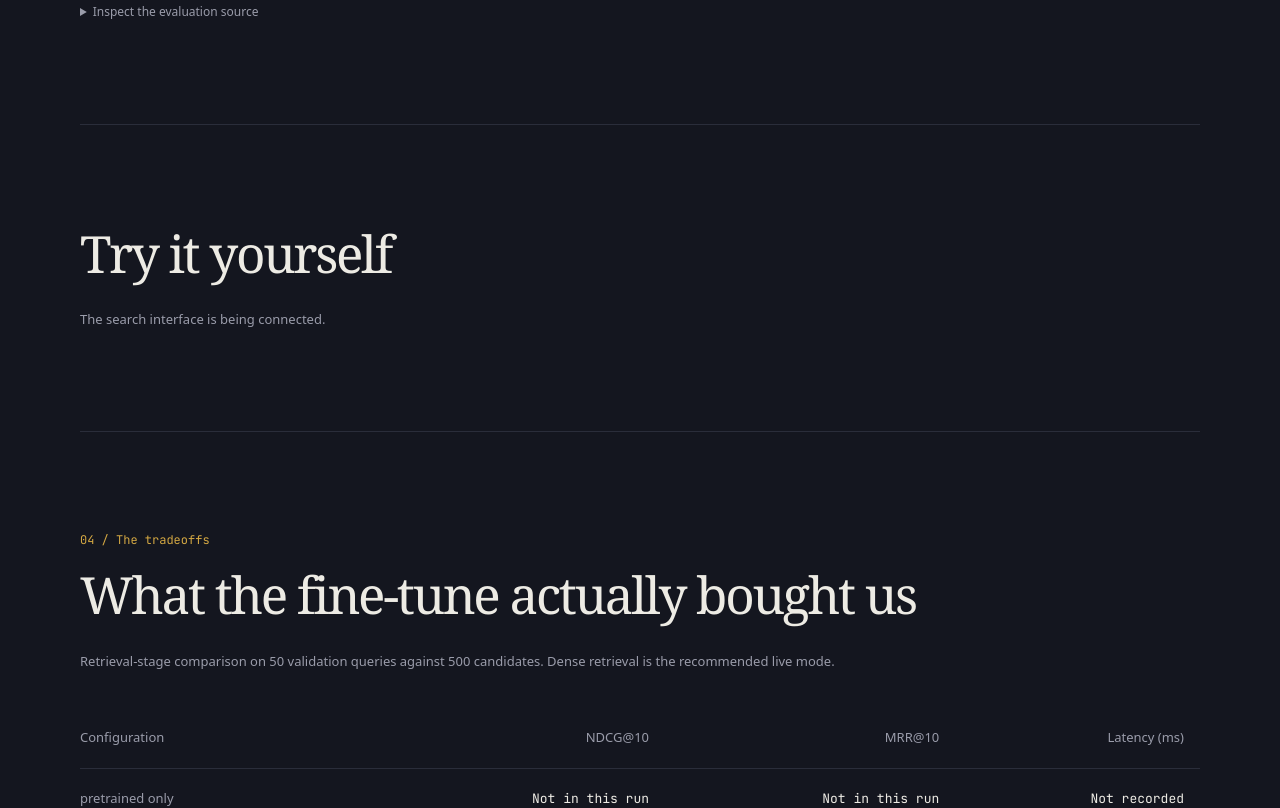
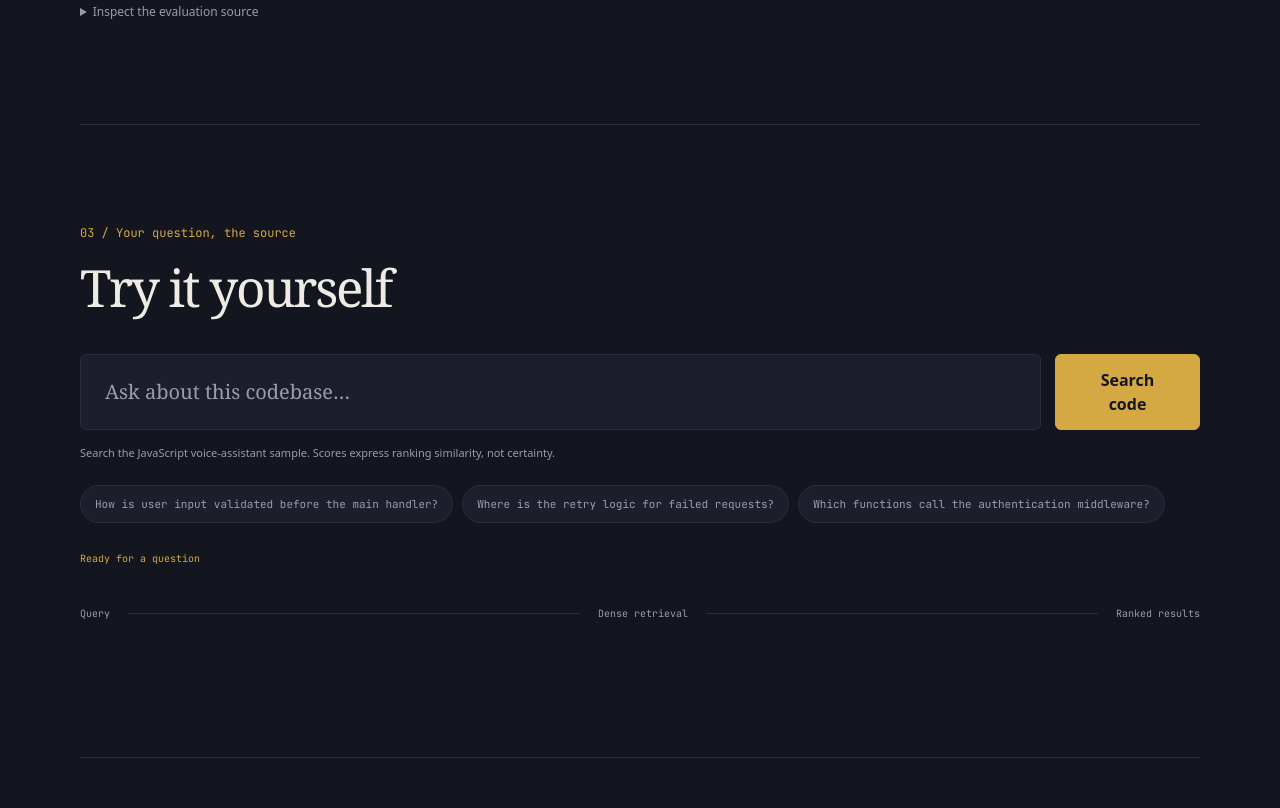
Before and after one commit to AyushSinha2210/Team_Aftermath, a React (Vite) app in the folder frontend/: page / in a window 1280 px wide. Shown: the part 2460-3268 px from the top of the page. Built offline with nearby package versions, Linux system fonts and the light colour scheme.

Commit message:
feat(demo): integrate real search loading empty retry and recording states

```diff
--- a/frontend/src/App.jsx
+++ b/frontend/src/App.jsx
@@ -8,8 +8,9 @@ import Ablation from './components/Ablation';
 import Versioning from './components/Versioning';
 import Footer from './components/Footer';
 import TokenShowcase from './components/TokenShowcase';
+import LiveDemo from './components/LiveDemo';
 
 export default function App() {
   if (window.location.pathname === '/design-system') return <TokenShowcase />;
-  return <><Navigation /><LaptopReveal /><main className="page-shell" id="main" tabIndex={-1}><Hero /><Problem /><Pipeline /><Benchmarks /><section className="section" id="demo"><h2>Try it yourself</h2><p className="section-note">The search interface is being connected.</p></section><Ablation /><Versioning /></main><Footer /></>;
+  return <><Navigation /><LaptopReveal /><main className="page-shell" id="main" tabIndex={-1}><Hero /><Problem /><Pipeline /><Benchmarks /><LiveDemo /><Ablation /><Versioning /></main><Footer /></>;
 }
--- /dev/null
+++ b/frontend/src/components/LiveDemo.jsx
@@ -0,0 +1,21 @@
+import { Button } from './Controls';
+import { useSearch } from '../hooks/useSearch';
+import QueryForm from './QueryForm';
+import Results from './Results';
+import MiniPipeline from './MiniPipeline';
+import './demo.css';
+
+export default function LiveDemo() {
+  const search = useSearch();
+  const loading = search.phase === 'loading';
+  return <section className="section" id="demo">
+    <p className="section-number">03 / Your question, the source</p><h2>Try it yourself</h2>
+    <QueryForm onSubmit={search.submit} loading={loading} error={search.error} invalid={search.phase === 'invalid'} />
+    <div className="search-status mono" role="status" aria-live="polite">{loading ? 'Processing…' : search.recorded ? 'Recorded example / live backend unreachable' : search.response ? `${search.response.mode} / ${search.response.results.length} matches / ${search.response.elapsed_ms.toFixed(1)} ms server inference` : 'Ready for a question'}</div>
+    {search.recorded && <p className="recorded-notice">Showing a previously captured response for this exact example. This is not a live search. <Button onClick={search.retry} disabled={loading}>Retry live search</Button></p>}
+    {search.phase === 'error' && <Button onClick={search.retry}>Try again</Button>}
+    <MiniPipeline loading={loading} mode={search.response?.mode || 'dense'} completed={Boolean(search.response)} />
+    {search.phase === 'empty' && <p className="empty-state">No confident match — try rephrasing.</p>}
+    <div aria-busy={loading}><Results response={search.response} /></div>
+  </section>;
+}
--- /dev/null
+++ b/frontend/src/components/demo.css
@@ -0,0 +1,30 @@
+.query-form { margin-top: 38px; }
+.query-row { display: flex; align-items: stretch; gap: 14px; }
+.query-row .button { min-width: 145px; }
+.query-help { margin-top: 14px; color: var(--text-secondary); font-size: 11px; line-height: 1.7; }
+#query-error:not(:empty) { margin-top: 14px; }
+.example-queries { display: flex; flex-wrap: wrap; gap: 9px; margin-top: 22px; }
+.search-status { font-size: 10px; color: var(--gold); margin-top: 28px; min-height: 20px; }
+.recorded-notice { border: 1px solid var(--gold); background: var(--gold-dim); border-radius: 6px; padding: 15px 18px; margin-top: 18px; font-size: 12px; line-height: 1.8; }
+.recorded-notice .button { margin-left: 18px; min-height: 32px; font-size: 11px; padding: 6px 12px; }
+.mini-pipeline { margin-top: 24px; display: flex; align-items: center; gap: 18px; color: var(--text-secondary); font: 10px var(--font-mono); padding-block: 12px; }
+.mini-stage { display: flex; align-items: center; gap: 18px; flex: 1; }
+.mini-stage:last-child { flex: 0 0 auto; }
+.mini-stage > span { white-space: nowrap; }
+.mini-track { flex: 1; height: 1px; min-width: 20px; background: var(--border); }
+.mini-trace { height: 1px; background: var(--gold); transform-origin: left center; }
+.results-list { margin-top: 25px; }
+.result { border-top: 1px solid var(--border); padding-block: 25px; }
+.result-header { display: flex; justify-content: space-between; align-items: center; margin-bottom: 20px; }
+.result-header h3 { font: 14px var(--font-mono); font-weight: 500; color: var(--text-primary); }
+.result-rank { font-size: 11px; color: var(--text-secondary); }
+.result-code { overflow: auto; max-height: 330px; padding: 20px 24px; margin: 0 0 16px; background: var(--surface); border: 1px solid var(--border); border-radius: 6px; font: 12px/1.85 var(--font-mono); color: var(--text-primary); tab-size: 2; }
+.result-code span { display: block; }
+.code-comment { color: var(--text-secondary); }
+.result-location { color: var(--text-secondary); font-size: 10px; overflow-wrap: anywhere; }
+.result-tags { display: flex; flex-wrap: wrap; gap: 8px; margin-top: 12px; font-size: 10px; }
+.tag { border: 1px solid var(--border); border-radius: 3px; padding: 5px 8px; color: var(--text-secondary); }
+.tag-dense { color: var(--gold); background: var(--gold-dim); }
+.tag-sparse { color: var(--teal); background: var(--teal-dim); }
+.empty-state { padding: 35px 0; color: var(--text-secondary); font-size: 15px; }
+@media(max-width: 700px) { .query-row { flex-direction: column; } .query-input { font-size: 17px; padding: 20px 16px; } .mini-pipeline, .mini-stage { gap: 10px; font-size: 8px; } .recorded-notice .button { margin: 12px 0 0; display: flex; } .result-code { padding: 16px; font-size: 10px; } }
```
